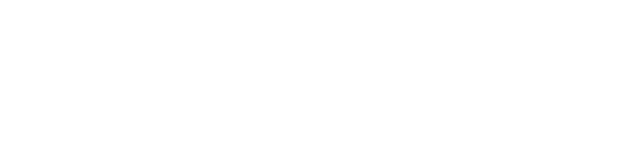
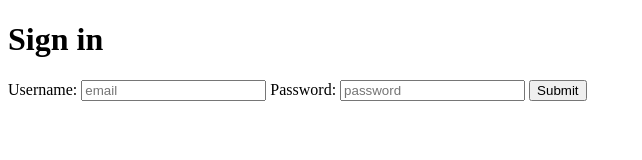
Before and after one commit to 2mill/web-dev-complete, a plain HTML site: page unit-4/form.html in a window 1280 px wide. Shown: the whole page, without its empty margins (0-642 px from the left). Drawn offline with Linux system fonts and the light colour scheme.

Commit message:
Finished required fields etc

```diff
--- a/unit-4/form.html
+++ b/unit-4/form.html
@@ -1,11 +1,20 @@
 <!DOCTYPE html>
 <html>
     <head>
-        <title>Form demo</title>
+        <title>a larger form</title>
     </head>
 
     <body>
-
+        <form>
+            <h1>Sign in</h1>
+            <form>
+                <label for="email">Username:</label>
+                <input required id = "email" type="email" placeholder="email">
+                <label for="password">Password:</label>
+                <input id="password" type="password" placeholder="password">
+                <input type="submit">
+            </form>
+        </form>
     </body>
 
 </html>
```
Also changed, not shown: unit-4/radio-drop.html (added).
